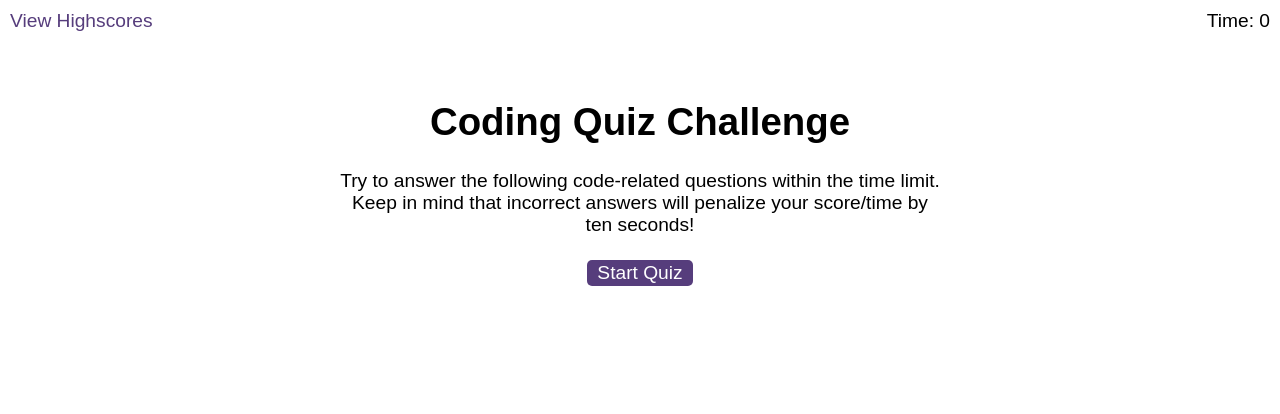
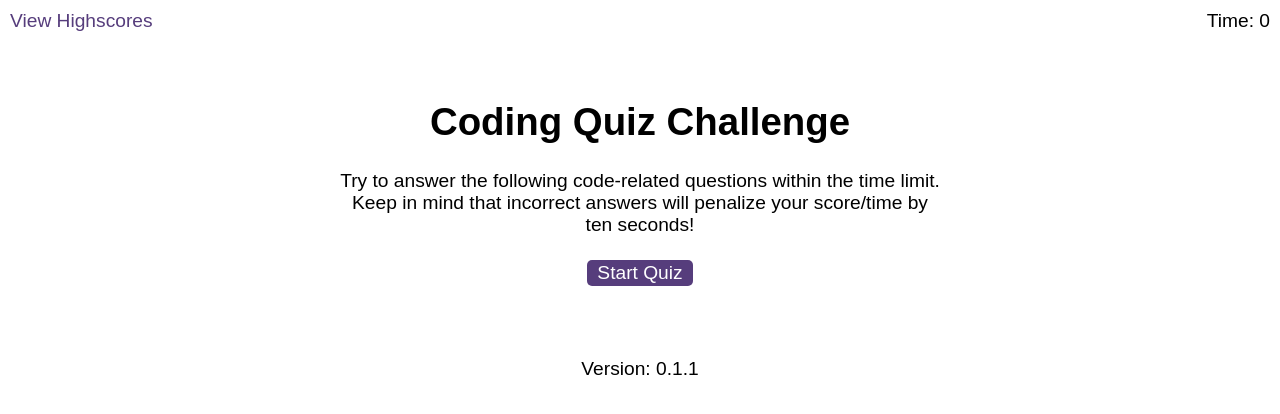
Before and after one commit to johndck/EDX-Week6-Assignment, a plain HTML site: page starter/index.html in a window 1280 px wide. Drawn offline with Linux system fonts and the light colour scheme.

Commit message:
added version to the index.html file

```diff
--- a/starter/assets/css/styles.css
+++ b/starter/assets/css/styles.css
@@ -86,3 +86,9 @@ li:nth-child(odd) {
   top: 10px;
   right: 10px;
 }
+
+.version {
+  margin-top: 3rem;
+  display: flex;
+  justify-content: center;
+}
--- a/starter/index.html
+++ b/starter/index.html
@@ -41,6 +41,7 @@
 
       <div id="feedback" class="feedback hide"></div>
     </div>
+    <div class="version"><p>Version: 0.1.1</p></div>
 
     <script src="./assets/js/questions.js"></script>
     <script src="./assets/js/logic.js"></script>
```
